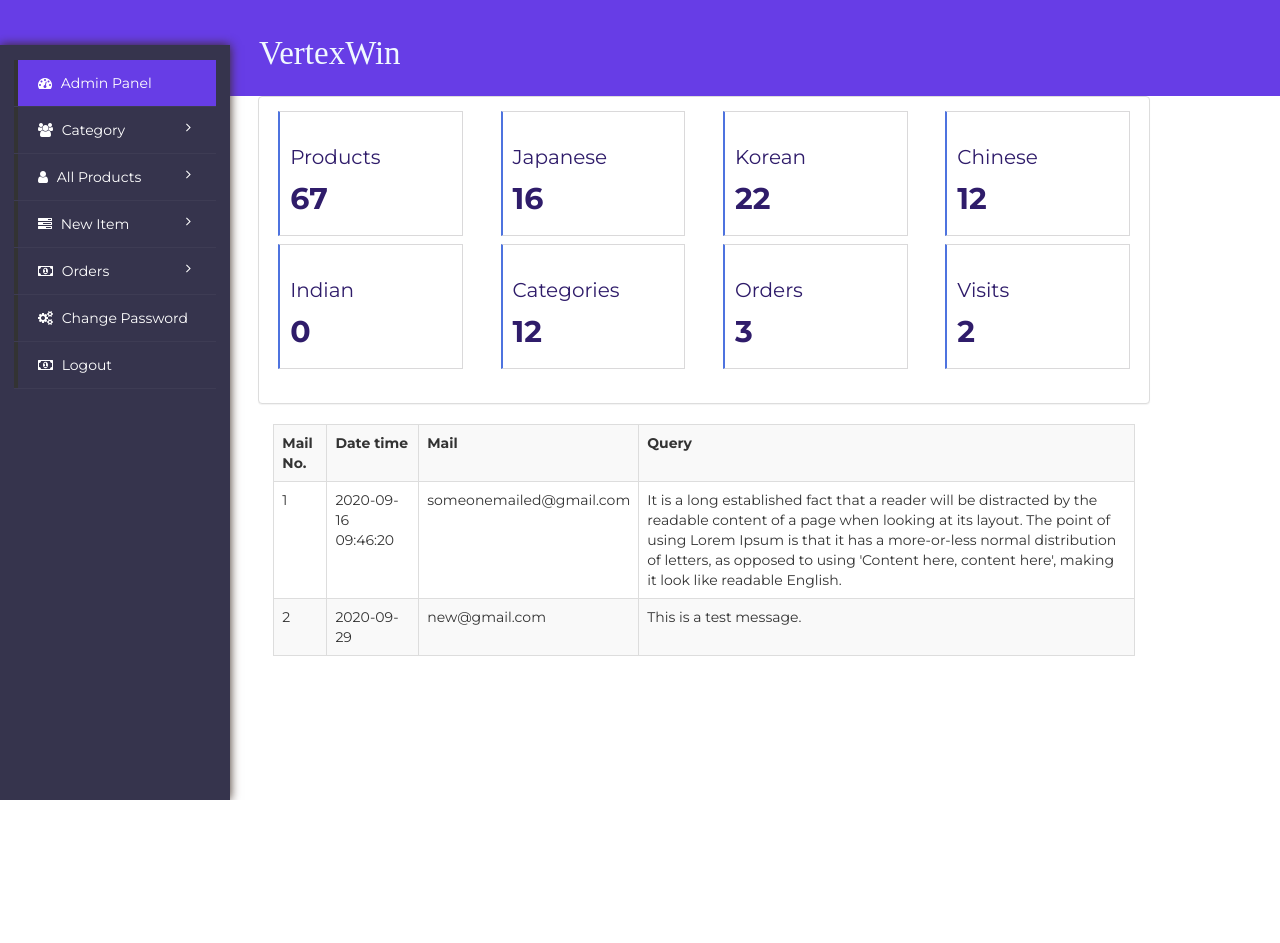
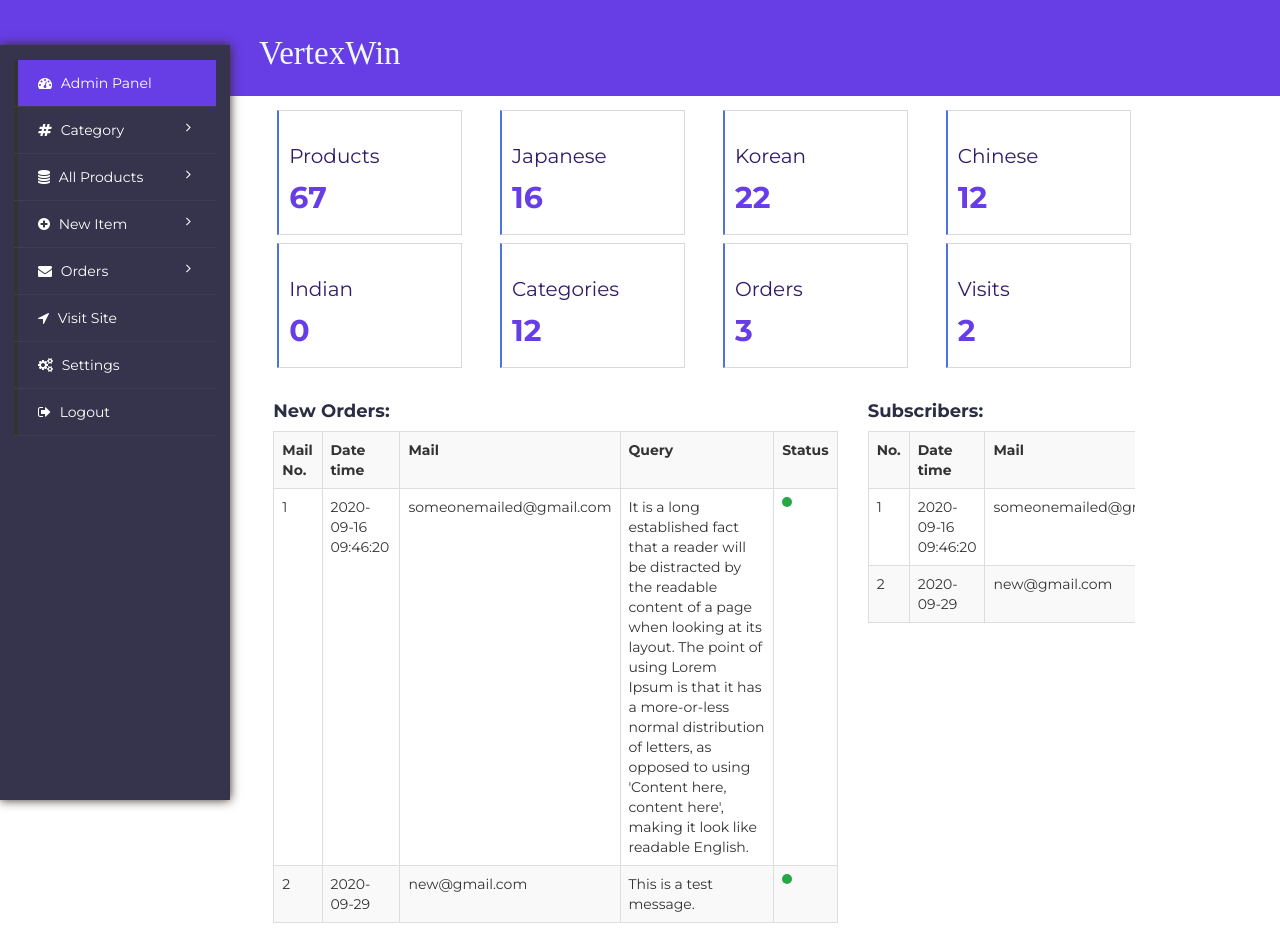
Before and after one commit to iftikharrasha/vertexwin-machinery-website-management, a PHP site: page /vertexwin-machinery-website-management/vPanel/control/dashboard.php in a window 1280 px wide. Before the commit the page ends 800 px from the top, so only its background shows below. Run offline with PHP 8.4, Linux system fonts and the light colour scheme.

Commit message:
settings ad orders page added

```diff
--- a/css/style.css
+++ b/css/style.css
@@ -1219,7 +1236,7 @@ a, a:visited, a:focus, a:active, :visited, :focus, :active, .btn:focus, .btn:act
 
 .four-grids h4 {
     font-size: 30px;
-    color: #2f1c6a;
+	color: #673DE6;
     margin: 0;
 }
 
@@ -1264,3 +1281,10 @@ a, a:visited, a:focus, a:active, :visited, :focus, :active, .btn:focus, .btn:act
 .i1 img {
     max-width: 90%;
 }
+
+#green_dot {
+      width: 10px;
+      height: 10px;
+      background: #28a745;
+      border-radius: 50%
+}
--- a/includes/header.php
+++ b/includes/header.php
@@ -81,7 +81,7 @@ session_start();
 						<!-- SEARCH BAR -->
 						<div class="col-md-12">
 							<div class="header-search">
-								<form action="store.php">
+								<form action="products.php">
 									<select class="input-select">
 										<option value="0">All Categories</option>
 										<option value="1">Bobbin</option>
--- a/vPanel/category/categories.php
+++ b/vPanel/category/categories.php
@@ -2,7 +2,6 @@
 <div class="container-fluid">
   <?php include("../partpage/sidebar.php"); ?>
   <div class="col-md-9 content" style="margin-left:10px">
-    <div class="panel panel-default">
     <div class="panel-body-boots">
       <h3>
         <?php  //success message
@@ -35,9 +34,10 @@ echo "<h1 style='color:#0C0'>Your Product was added successfully &nbsp;&nbsp;  <
               </button>
             </div>
           </form>
-
         </div>
         <div class="col-md-7 col-xs-12 well">
+          <h4>All Categories:
+          </h4>
           <div class="table-responsive">
             <table width="100%" class="display table table-hover table-striped table-bordered" cellspacing="0">
               <thead>
@@ -267,7 +267,6 @@ echo "<h1 style='color:#0C0'>Your Product was added successfully &nbsp;&nbsp;  <
       </div>
     </div>
   </div>
-  </div>
   </section>
 </div>
 <?php include("../partpage/footer.php"); ?>
--- a/vPanel/control/dashboard.php
+++ b/vPanel/control/dashboard.php
@@ -1,11 +1,8 @@
 <?php include("../partpage/header.php"); ?>
-
 <div class="container-fluid">
   <div class="row">
-
     <?php include("../partpage/sidebar.php"); ?>
-    <div class="col-md-9 content" style="margin-left:10px">
-      <div class="panel panel-default">
+    <div class="col-md-10 content" style="margin-left:10px">
       <div class="panel-body-boots">
         <h3>
           <?php  //success message
@@ -126,51 +123,91 @@
         <div class="clearfix">
         </div>
       </div>
-      </div>
-      <div class="col-lg-12">
+      <div class="col-lg-8">
+        <h4>New Orders:
+        </h4>
         <div class="table-responsive">
           <table class="display table table-hover table-striped table-bordered" id="dataTable" width="100%" cellspacing="0">
-
             <tbody>
               <tr>
-							<th>Mail No.</th>
-							<th>Date time</th>
-							<th>Mail</th>
-                            <th>Query</th>
+                <th>Mail No.
+                </th>
+                <th>Date time
+                </th>
+                <th>Mail
+                </th>
+                <th>Query
+                </th>
+                <th>Status
+                </th>
               </tr>
-
-
               <tr>
-							<td>1</td>
-							<td>2020-09-16 09:46:20</td>
-							<td>someonemailed@gmail.com</td>
-							<td>It is a long established fact that a reader will be distracted by the readable content of a page when looking at its layout. The point of using Lorem Ipsum is that it has a more-or-less normal distribution of letters, as opposed to using 'Content here, content here', making it look like readable English.</td>
-
-
-
+                <td>1
+                </td>
+                <td>2020-09-16 09:46:20
+                </td>
+                <td>someonemailed@gmail.com
+                </td>
+                <td>It is a long established fact that a reader will be distracted by the readable content of a page when looking at its layout. The point of using Lorem Ipsum is that it has a more-or-less normal distribution of letters, as opposed to using 'Content here, content here', making it look like readable English.
+                </td>
+                <td>
+                  <div id="green_dot">
+                  </div>
+                </td>
               </tr>
-
-
               <tr>
-							<td>2</td>
-							<td>2020-09-29</td>
-							<td>new@gmail.com</td>
-							<td>This is a test message.</td>
-
-
-
+                <td>2
+                </td>
+                <td>2020-09-29
+                </td>
+                <td>new@gmail.com
+                </td>
+                <td>This is a test message.
+                </td>
+                <td>
+                  <div id="green_dot">
+                  </div>
+                </td>
               </tr>
-
-
             </tbody>
           </table>
         </div>
       </div>
-
-
+      <div class="col-lg-4">
+        <h4>Subscribers:
+        </h4>
+        <div class="table-responsive">
+          <table class="display table table-hover table-striped table-bordered" id="dataTable" width="100%" cellspacing="0">
+            <tbody>
+              <tr>
+                <th>No.
+                </th>
+                <th>Date time
+                </th>
+                <th>Mail
+                </th>
+              </tr>
+              <tr>
+                <td>1
+                </td>
+                <td>2020-09-16 09:46:20
+                </td>
+                <td>someonemailed@gmail.com
+                </td>
+              </tr>
+              <tr>
+                <td>2
+                </td>
+                <td>2020-09-29
+                </td>
+                <td>new@gmail.com
+                </td>
+              </tr>
+            </tbody>
+          </table>
         </div>
       </div>
     </div>
-
-
+  </div>
+</div>
 <?php include("../partpage/footer.php"); ?>
--- a/vPanel/index.php
+++ b/vPanel/index.php
@@ -30,7 +30,7 @@
                 <input type="password" id="password" name="password" class="form-control" placeholder="Password">
               </div>
               <div>
-                <button type="submit" name="login" class="btn btn-default submit">Log in
+                <button type="submit" name="login" class="btn btn-info submit">Log in
                 </button>
               </div>
               <div class="clearfix">
@@ -41,9 +41,6 @@
                     <i class="fa fa-asterisk">
                     </i> Vertex Win!
                   </h1>
-                  Developed by
-                  <a href="#iftikharrasha" target="_blank">Iftikhar Rasha
-                  </a>
                 </div>
               </div>
             </form>
--- a/vPanel/partpage/header.php
+++ b/vPanel/partpage/header.php
@@ -40,7 +40,7 @@ session_start();
                 <!-- /Menu Toogle -->
               </div>
               <div class="header-logo md-hl">
-                <a href="index.php" class="logo">
+                <a href="../control/dashboard.php" class="logo">
                   <h1 class="title">VertexWin
                   </h1>
                 </a>
@@ -63,11 +63,10 @@ session_start();
                     </li>
                     <li>
                       <a href="../category/categories.php">
-                        <i class="fa fa-users">
+                        <i class="fa fa-hashtag">
                         </i>
                         <span>Add Category
                         </span>
-                        <span class="fa fa-angle-right" style="float: right">
                         </span>
                       <div class="clearfix">
                       </div>
@@ -75,11 +74,10 @@ session_start();
                   </li>
                 <li>
                   <a href="../allproducts/manageproducts.php">
-                        <i class="fa fa-user">
+                    <i class="fa fa-database">
                     </i>
                     <span>All Products
                     </span>
-                        <span class="fa fa-angle-right" style="float: right">
                     </span>
                   <div class="clearfix">
                   </div>
@@ -87,11 +85,10 @@ session_start();
               </li>
             <li>
               <a href="#">
-                        <i class="fa fa-tasks">
+                <i class="fa fa-plus-circle">
                 </i>
                 <span>Add New Item
                 </span>
-                        <span class="fa fa-angle-right" style="float: right">
                 </span>
               <div class="clearfix">
               </div>
@@ -99,30 +96,25 @@ session_start();
           </li>
         <li>
           <a href="#">
-                        <i class="fa fa-bell">
-                        </i>
-                        <span>Top Items
-                        </span>
-                        <span class="fa fa-angle-right" style="float: right">
-                        </span>
-                        <div class="clearfix">
-                        </div>
-                      </a>
-                    </li>
-                    <li>
-                      <a href="#">
-                        <i class="fa fa-money">
+            <i class="fa fa-envelope">
             </i>
             <span>Orders
             </span>
-                        <span class="fa fa-angle-right" style="float: right">
             </span>
           <div class="clearfix">
           </div>
         </a>
       </li>
       <li id="menu-academico">
-                      <a href="changepassword.php">
+            <a target="_blank" href="../../index.php">
+              <i class="fa fa-location-arrow">
+              </i>
+              <span>Visit Site
+              </span>
+            </a>
+      </li>
+    <li id="menu-academico">
+      <a href="../settings/changepass.php">
         <i class="fa fa-cogs">
         </i>
         <span>Change Password
@@ -131,7 +123,7 @@ session_start();
     </li>
     <li>
       <a href="#">
-                        <i class="fa fa-money">
+        <i class="fa fa-sign-out">
         </i>
         <span>Logout
         </span>
--- a/vPanel/partpage/sidebar.php
+++ b/vPanel/partpage/sidebar.php
@@ -4,7 +4,7 @@
       <div class="vpanel_menu">
         <ul id="vp_menu">
           <li>
-			<a class="v_active" href="../control/dashboard.php">
+            <a class="v_active" href="../control/dashboard.php">
               <i class="fa fa-tachometer">
               </i>
               <span>Admin Panel
@@ -15,7 +15,7 @@
           </li>
           <li>
             <a href="#">
-              <i class="fa fa-users">
+              <i class="fa fa-hashtag">
               </i>
               <span>Category
               </span>
@@ -33,7 +33,7 @@
           </li>
           <li>
             <a href="#">
-              <i class="fa fa-user">
+              <i class="fa fa-database">
               </i>
               <span>All Products
               </span>
@@ -51,7 +51,7 @@
           </li>
           <li>
             <a href="#">
-              <i class="fa fa-tasks">
+              <i class="fa fa-plus-circle">
               </i>
               <span>New Item
               </span>
@@ -69,7 +69,7 @@
           </li>
           <li>
             <a href="#">
-              <i class="fa fa-money">
+              <i class="fa fa-envelope">
               </i>
               <span>Orders
               </span>
@@ -86,16 +86,24 @@
             </ul>
           </li>
           <li id="menu-academico">
-            <a href="changepassword.php">
+            <a target="_blank" href="../../index.php">
+              <i class="fa fa-location-arrow">
+              </i>
+              <span>Visit Site
+              </span>
+            </a>
+          </li>
+          <li id="menu-academico">
+            <a href="../settings/changepass.php">
               <i class="fa fa-cogs">
               </i>
-              <span>Change Password
+              <span>Settings
               </span>
             </a>
           </li>
           <li>
             <a href="../index.php">
-              <i class="fa fa-money">
+              <i class="fa fa-sign-out">
               </i>
               <span>Logout
               </span>
```
Also changed, not shown: other parts of css/style.css (+49 -32 lines), includes/body.php (+13 -13 lines), vPanel/allproducts/manageproducts.php (+32 -18 lines), vPanel/itemadd/additem.php (+2 -5 lines), vPanel/orders/orders.php (+55 -44 lines), vPanel/settings/changepass.php (added, +53 -0 lines), includes/footer.php (line endings or trailing spaces), resource/clients-requirements/about.jpg (deleted), resource/clients-requirements/contact.jpg (deleted), resource/clients-requirements/home.jpg (deleted), resource/clients-requirements/item.jpg (deleted), resource/clients-requirements/products.jpg (deleted), resource/img/hotdeal.jpg (added), resource/img/hotdeal.png (deleted). Lines whose indentation alone changed are shown as unchanged.
